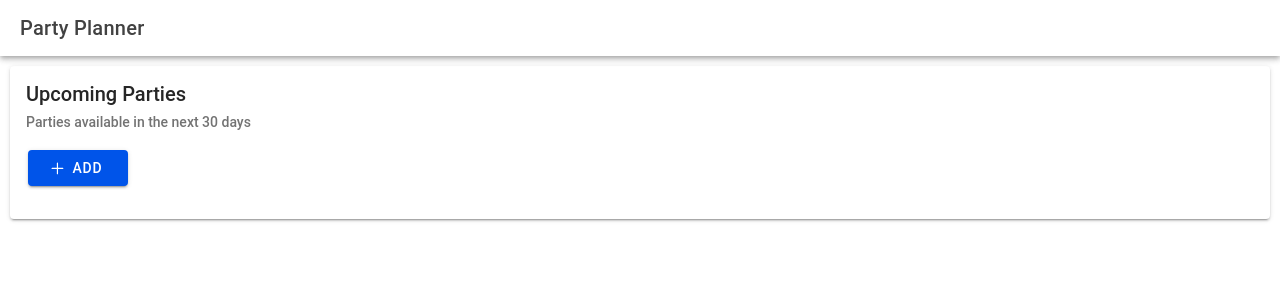
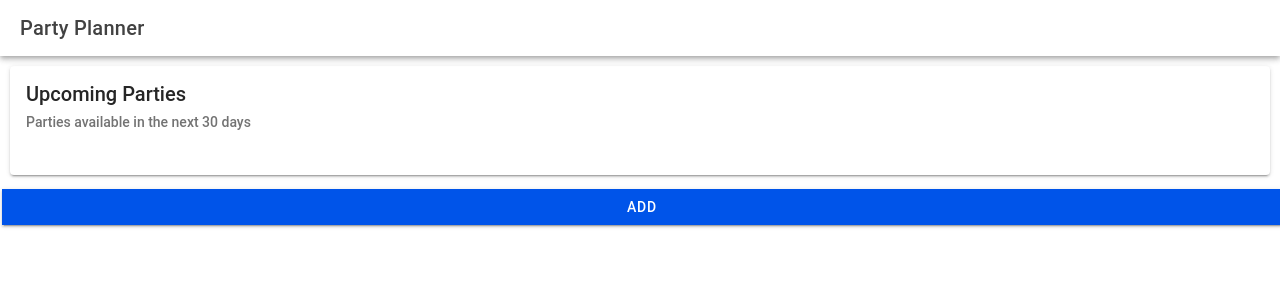
Before and after one commit to SadraSamadzadeh/Ionic, a React (Vite) app: page /parties in a window 1280 px wide. Shown: the top 300 px of the page. Built offline with nearby package versions, Linux system fonts and the light colour scheme.

Commit message:
added id's for the localstorage parties

```diff
--- a/package.json
+++ b/package.json
@@ -25,6 +25,7 @@
     "@ionic/react-router": "^8.0.0",
     "@types/react-router": "^5.1.20",
     "@types/react-router-dom": "^5.3.3",
+    "bootstrap": "^5.3.3",
     "capacitor": "^0.5.6",
     "cordova-plugin-contacts": "^3.0.1",
     "ionicons": "^7.0.0",
--- a/src/App.tsx
+++ b/src/App.tsx
@@ -48,7 +48,7 @@ const App: React.FC = () => (
         <PeopleList />
         </Route>
         <Route exact path="/">
-          <Redirect to="/home" />
+          <Redirect to="/parties"/>
         </Route>
         <Route exact path="/details/:name" component={PartyDetails}>
         </Route>
--- a/src/components/Card.css
+++ b/src/components/Card.css
@@ -1,7 +1,10 @@
-ion-item {
-    --padding-start: 0;
-    cursor: pointer;
-  }
-  ion-button {
-    width: 50px;
-  }
+.main-container {
+  display: flex;
+  border-radius: 10px;
+  box-shadow: 0px 10px -14px 14px #FFF;
+  background-color: white;
+
+}
+.delete-button::part(native) {
+  background-color: red;
+}
--- a/src/components/Card.tsx
+++ b/src/components/Card.tsx
@@ -15,7 +15,7 @@ import {
 
 import './Card.css';
 
-function Example({ parties, children}) {
+function Example({ parties }) {
   return (
     <IonCard>
       <IonCardHeader>
@@ -23,12 +23,12 @@ function Example({ parties, children}) {
         <IonCardSubtitle>Parties available in the next 30 days</IonCardSubtitle>
       </IonCardHeader>
       <IonCardContent>
-        {children}
         <IonList>
         {parties.map((item, index) => (
-            <IonItem button={true} key={index} href='/people' >
+            <IonItem key={index}>
             <IonLabel>{item.name}</IonLabel>
-            <IonButton href={'/details/' + item.name} slot='end'>More Details</IonButton>
+            <IonButton href={'/details/' + item.name} slot='end' className='forward-button'>Details</IonButton>
+            <IonButton className='delete-button'>Delete</IonButton>
             </IonItem>
         ))}
         </IonList>
--- a/src/pages/PartyList.css
+++ b/src/pages/PartyList.css
@@ -1,3 +1,6 @@
-ion-button {
-    width: 100px;
+.add-button::part(native) {
+    border-radius: 0px;
 }
+.add-button {
+    width: 100%;
+}
--- a/src/pages/PartyList.tsx
+++ b/src/pages/PartyList.tsx
@@ -57,7 +57,9 @@ const Partylist: React.FC = () => {
   const handleSubmit = () => {
     console.log("handleSubmitAddingParties")
     if (party.name && party.description && party.date) {
-      const updatedPartyList = [...partyList, { ...party, selectedContacts }];
+      const id = partyList.length + 1;
+      const newParty = {id, ...party, selectedContacts};
+      const updatedPartyList = [...partyList, newParty];
       setPartyList(updatedPartyList);
       localStorage.setItem('partyList', JSON.stringify(updatedPartyList));
 
@@ -80,12 +82,10 @@ const Partylist: React.FC = () => {
       </IonHeader>
       <IonContent fullscreen>
         <Card parties={partyList}>
-          <IonButton onClick={openModal} >
-          <IonIcon slot='start' icon={add}></IonIcon>
+          </Card>
+        <IonButton className='add-button' onClick={openModal} >
           Add
         </IonButton>
-          </Card>
-
         <Popup isOpen={isModalOpen} onClose={closeModal} title="Create Party" buttonText="Close Modal">
           <IonInput name='name' label='Name' value={party.name} onIonChange={handleChange}></IonInput>
           <IonInput name='description' label='Description' value={party.description} onIonChange={handleChange}></IonInput>
@@ -99,6 +99,7 @@ const Partylist: React.FC = () => {
             </IonSelect>
           <IonButton onClick={handleSubmit}>Add</IonButton>
         </Popup>
+
       </IonContent>
     </IonPage>
   );
```
Also changed, not shown: 1 other file (tests, documents, lock files or other folders).
